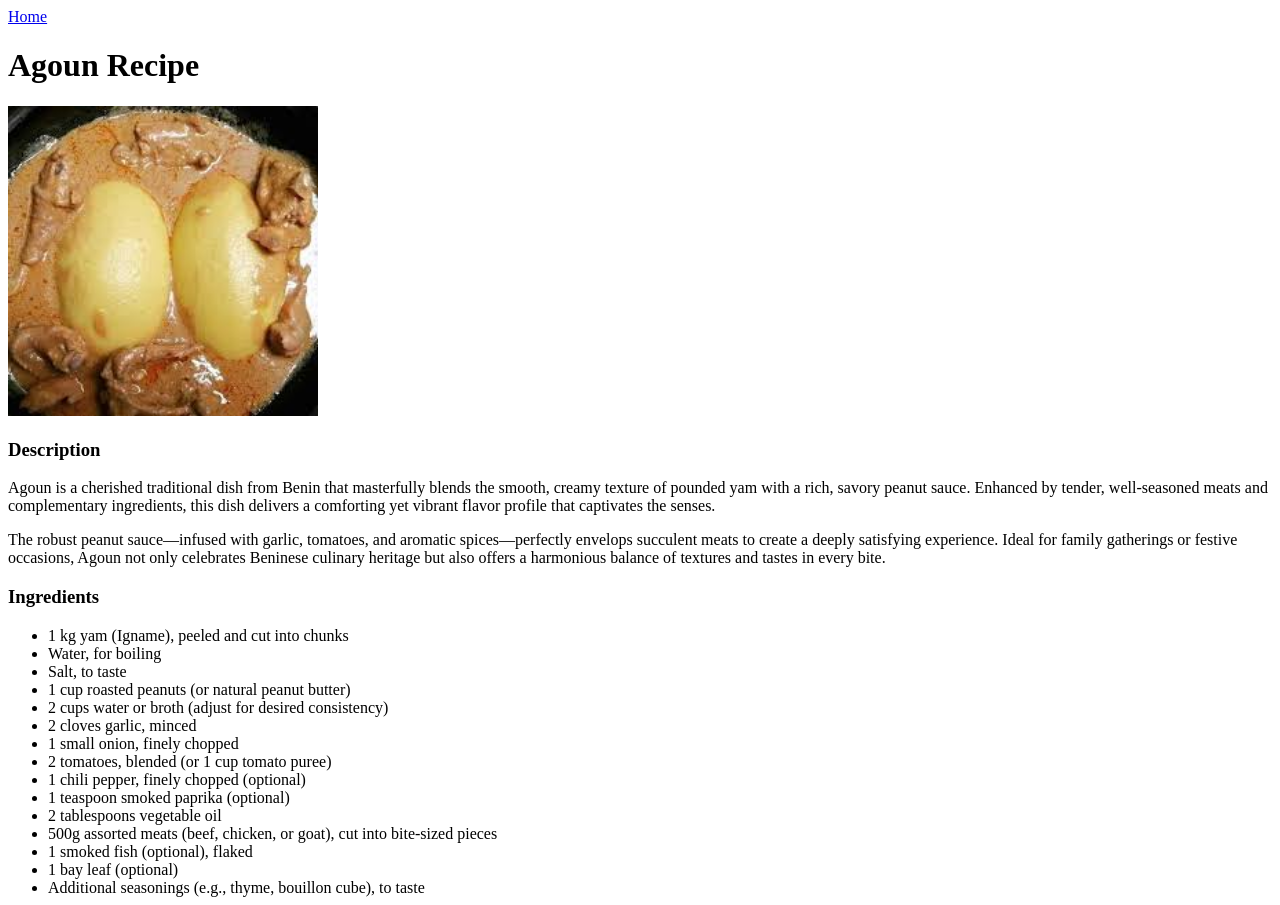
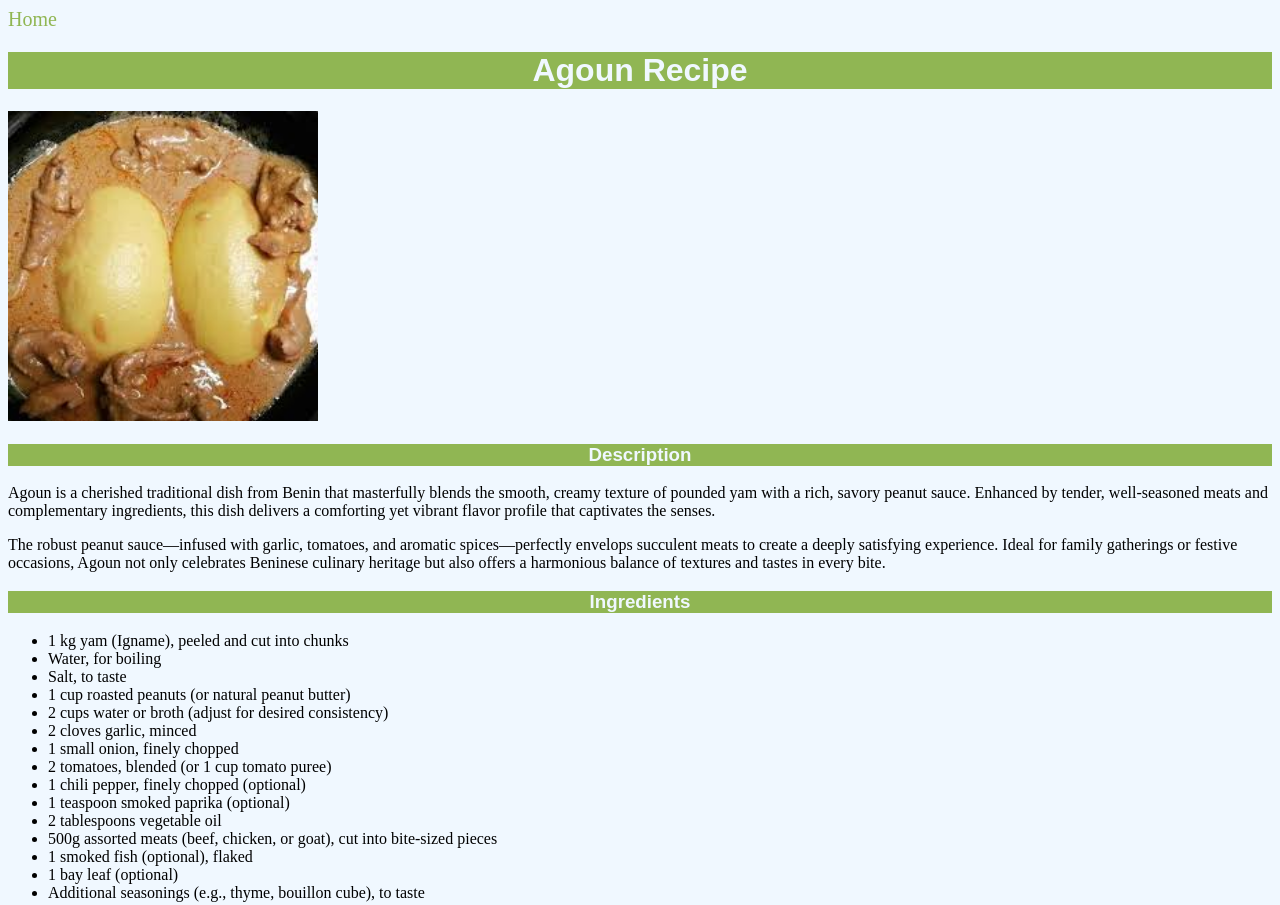
Before and after one commit to Glom-Companies/odin-recipes, a plain HTML site: page recipes/agoun.html in a window 1280 px wide. Shown: the top 905 px of the page. Drawn offline with Linux system fonts and the light colour scheme.

Commit message:
Odin Recipes Enhancement With Basic CSS Background Font Font-Size etc...

```diff
--- /dev/null
+++ b/css/recipes.css
@@ -0,0 +1,21 @@
+body {
+    background-color: aliceblue;
+}
+
+a {
+    text-decoration: none;
+    color: rgb(144, 182, 83);
+    font-size: 20px;
+}
+
+h1,
+h3 {
+    color: aliceblue;
+    background-color: rgb(144, 182, 83);
+    text-align: center;
+    font-family: sans-serif;
+}
+
+p {
+    justify-content: ;
+}
--- /dev/null
+++ b/css/style.css
@@ -0,0 +1,20 @@
+body {
+    background-color: aliceblue;
+}
+
+h1 {
+    color: aliceblue;
+    background-color: rgb(144, 182, 83);
+    text-align: center;
+    font-family: sans-serif;
+}
+
+a {
+    text-decoration: none;
+    color: rgb(144, 182, 83);
+}
+
+li {
+    list-style: circle;
+    font-size: 24px;
+}
--- a/recipes/agoun.html
+++ b/recipes/agoun.html
@@ -3,6 +3,7 @@
 <head>
     <meta charset="UTF-8">
     <meta name="viewport" content="width=device-width, initial-scale=1.0">
+    <link rel="stylesheet" href="../css/recipes.css">
     <title>Agoun | Odin Recipes</title>
 </head>
 <body>
```
Also changed, not shown: index.html (+1 -0 lines), recipes/chicken-fries.html (+1 -0 lines), recipes/horsdoeuvres.html (+1 -0 lines).
